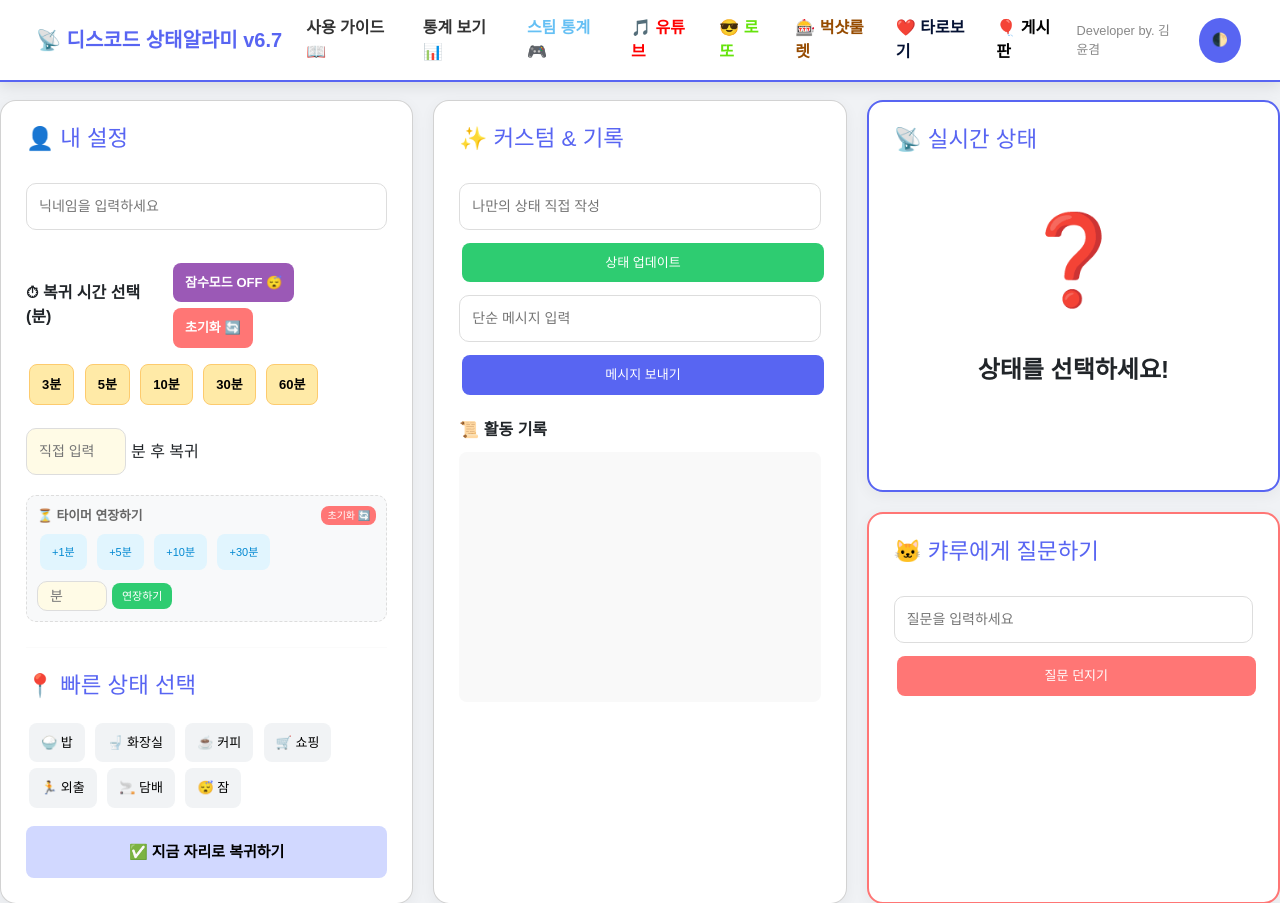
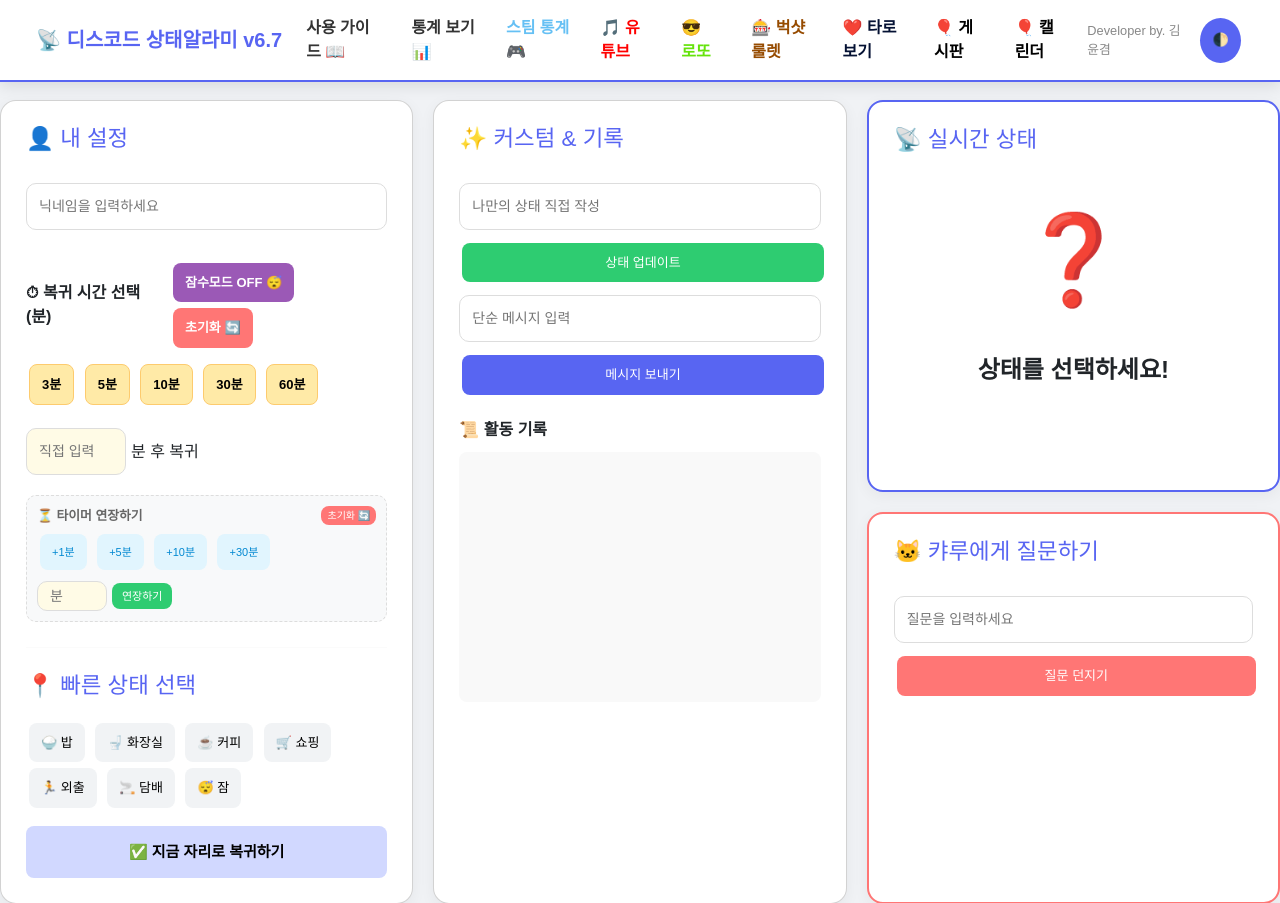
Before and after one commit to kyg9916/StateKyaru, a Flask app: page / in a window 1280 px wide. Shown: the top 903 px of the page. Run offline with Flask 3, Linux system fonts and the light colour scheme.

Commit message:
db 갱신

```diff
--- a/templates/index.html
+++ b/templates/index.html
@@ -81,6 +81,7 @@
             <a class="nav-link" style="color: #964b00 !important; cursor: pointer;" onclick="location.href='/rollet'">🎰 벅샷룰렛</a>
             <a class="nav-link" style="color: #041133 !important; cursor: pointer;" onclick="location.href='/lucky'">❤️ 타로보기</a>
             <a class="nav-link" style="color: #000000 !important; cursor: pointer;" onclick="location.href='/board'">🎈 게시판</a>
+            <a class="nav-link" style="color: #000000 !important; cursor: pointer;" onclick="location.href='/calender'">🎈 캘린더</a>
         </div>
         <div class="developer me-3" style="font-size: 0.8rem; color: #888;">Developer by. 김윤겸</div>
         <button class="theme-btn" onclick="toggleTheme()">🌓</button>
```
